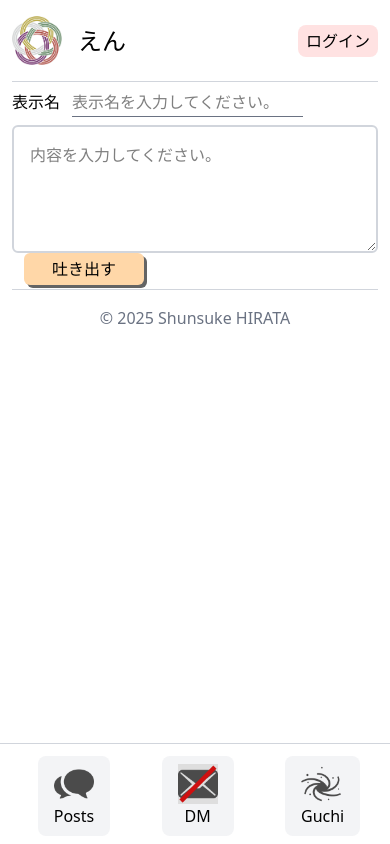
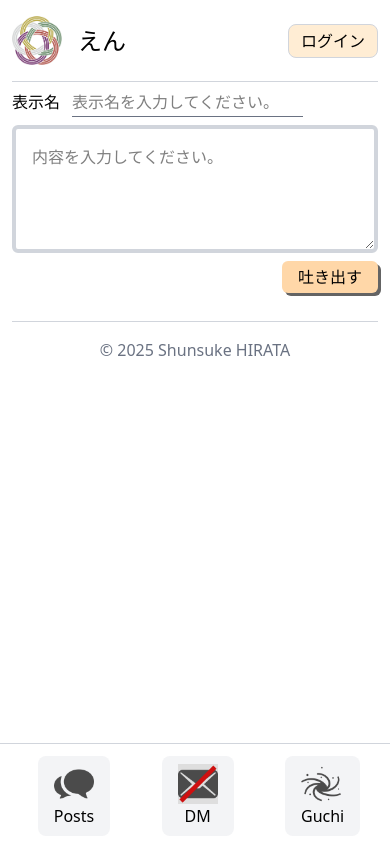
Before and after one commit to Shunsuke0205/message-board-site-on-vercel, a Next.js app: page /complain in a window 390 px wide. Built offline with nearby package versions, Linux system fonts and the light colour scheme; no server answers; the database is empty.

Commit message:
fix: css. responsive style

```diff
--- a/src/app/Header.tsx
+++ b/src/app/Header.tsx
@@ -30,7 +30,7 @@ const Header = async () => {
         <div>
           <Link
             href={`/profile/${user.user.id}`}
-            className="border border-gray-300 px-3 py-1 bg-white cursor-pointer rounded-lg hover:bg-gray-100"
+            className="border border-gray-300 px-3 py-1 bg-orange-100 cursor-pointer rounded-lg hover:bg-orange-100"
           >
             マイページ
           </Link>
@@ -38,7 +38,7 @@ const Header = async () => {
         :
         <Link
           href="/login"
-          className="px-2 py-1 bg-red-100 cursor-pointer rounded-lg hover:bg-red-200"
+          className="border border-gray-300 px-3 py-1 bg-orange-100 cursor-pointer rounded-lg hover:bg-orange-200"
         >
           ログイン
         </Link>
--- a/src/app/complain/ComplainPostForm.tsx
+++ b/src/app/complain/ComplainPostForm.tsx
@@ -65,21 +65,36 @@ const ComplainPostForm = () => {
           value={name}
           onChange={(e) => setName(e.target.value)}
           placeholder="表示名を入力してください。"
-          className="ml-3 pb-[2px] border-b border-gray-500 focus:outline-none focus:border-b-2 focus:pb-[1px]"
+          className="
+            ml-3 pb-[2px]
+            border-b border-gray-500
+            focus:outline-none focus:border-b-2 focus:pb-[1px]"
         />
       </div>
-      <div className="mt-1 flex max-sm:flex-col sm:items-end">
+      <div className="mt-1 flex max-sm:flex-col md:flex-row sm:items-end">
+        <label htmlFor="body"></label>
         <textarea
           id="body"
           value={body}
           onChange={(e) => setBody(e.target.value)}
           placeholder="内容を入力してください。"
-          className="sm:w-120 h-32 mt-1 border-2 border-gray-300 p-4 rounded-md focus:outline-none"
+          className="
+            sm:w-120 md:w-140
+            h-32 mt-1 p-4
+            border-4 border-gray-300
+            rounded-md focus:outline-none"
         />
         <button
           type="submit"
           onClick={handleSubmit}
-          className="ml-3 mb-1 cursor-pointer bg-orange-200 hover:bg-orange-300 py-1 px-3 rounded-md active:translate-x-[2px] active:translate-y-[2px] [box-shadow:3px_3px_rgb(100_100_100)] active:[box-shadow:0px_0px_rgb(82_82_82)] transition duration-200 max-sm:w-30"
+          className="
+            mt-2 ml-3 mb-1 py-1 px-4
+            cursor-pointer
+            bg-orange-200 hover:bg-orange-300 [box-shadow:3px_3px_rgb(100_100_100)]
+            rounded-md
+            active:translate-x-[2px] active:translate-y-[2px] active:[box-shadow:0px_0px_rgb(82_82_82)]
+            transition duration-200
+            max-sm:self-end"
         >
           吐き出す
         </button>
--- a/src/app/complain/page.tsx
+++ b/src/app/complain/page.tsx
@@ -8,9 +8,11 @@ const Complain = () => {
       <Suspense fallback={<p>Loading form...</p>}>
         <ComplainPostForm />
       </Suspense>
-      <Suspense fallback={<p>Loading posts...</p>}>
-        <ComplainCardList />
-      </Suspense>
+      <div className="mt-6">
+        <Suspense fallback={<p>Loading posts...</p>}>
+          <ComplainCardList />
+        </Suspense>
+      </div>
     </div>
   )
 }
--- a/src/app/layout.tsx
+++ b/src/app/layout.tsx
@@ -18,7 +18,7 @@ export default async function RootLayout({
 
   return (
     <html lang="ja">
-      <body className="max-sm:mx-3 md:max-w-screen-md md:mx-auto">
+      <body className="mx-3 md:max-w-screen-md md:mx-auto">
         <Header />
         <main>
           {children}
--- a/src/app/posts/PostForm.tsx
+++ b/src/app/posts/PostForm.tsx
@@ -57,18 +57,29 @@ const PostForm = () => {
 
   return (
     <form>
-      <div className="mt-1 flex items-end">
+      <div className="mt-1 flex max-sm:flex-col md:flex-row sm:items-end">
         <textarea
           id="body"
           value={body}
           onChange={(e) => setBody(e.target.value)}
           placeholder="内容を入力してください。"
-          className="w-120 h-32 mt-1 border-2 border-gray-300 p-4 rounded-md focus:outline-none"
+          className="
+            sm:w-120 md:w-140
+            h-32 mt-1 p-4
+            border-4 border-gray-300
+            rounded-md focus:outline-none"
         />
         <button
           type="submit"
           onClick={handleSubmit}
-          className="ml-3 mb-1 cursor-pointer bg-orange-200 hover:bg-orange-300 py-1 px-3 rounded-md active:translate-x-[2px] active:translate-y-[2px] [box-shadow:3px_3px_rgb(100_100_100)] active:[box-shadow:0px_0px_rgb(82_82_82)] transition duration-200"
+          className="
+            mt-2 ml-3 mb-1 py-1 px-4
+            cursor-pointer
+            bg-orange-200 hover:bg-orange-300 [box-shadow:3px_3px_rgb(100_100_100)]
+            rounded-md
+            active:translate-x-[2px] active:translate-y-[2px] active:[box-shadow:0px_0px_rgb(82_82_82)]
+            transition duration-200
+            max-sm:self-end"
         >
           投稿する
         </button>
--- a/src/app/posts/[id]/replyForm.tsx
+++ b/src/app/posts/[id]/replyForm.tsx
@@ -56,18 +56,32 @@ const ReplyForm = ({ postId }: { postId: string }) => {
 
   return (
     <form>
-      <div className="mt-1 flex items-end">
+      <div className="mt-1 flex max-sm:flex-col md:flex-row sm:items-end">
         <textarea
           id="body"
           value={body}
           onChange={(e) => setBody(e.target.value)}
           placeholder="贈る内容を入力してください。"
-          className="w-120 h-32 mt-1 border-2 border-gray-300 p-4 rounded-md focus:outline-none"
+          // className="w-120 h-32 mt-1 border-2 border-gray-300 p-4 rounded-md focus:outline-none"
+          className="
+            sm:w-115 md:w-140
+            h-32 mt-1 p-4
+            border-4 border-gray-300
+            rounded-md focus:outline-none"
         />
         <button
           type="submit"
           onClick={handleSubmit}
-          className="ml-3 mb-1 cursor-pointer bg-orange-200 hover:bg-orange-300 py-1 px-3 rounded-md active:translate-x-[2px] active:translate-y-[2px] [box-shadow:3px_3px_rgb(100_100_100)] active:[box-shadow:0px_0px_rgb(82_82_82)] transition duration-200"
+          // className="ml-3 mb-1 cursor-pointer bg-orange-200 hover:bg-orange-300 py-1 px-3 rounded-md active:translate-x-[2px] active:translate-y-[2px] [box-shadow:3px_3px_rgb(100_100_100)] active:[box-shadow:0px_0px_rgb(82_82_82)] transition duration-200"
+
+          className="
+            mt-2 ml-3 mb-1 py-1 px-4
+            cursor-pointer
+            bg-orange-200 hover:bg-orange-300 [box-shadow:3px_3px_rgb(100_100_100)]
+            rounded-md
+            active:translate-x-[2px] active:translate-y-[2px] active:[box-shadow:0px_0px_rgb(82_82_82)]
+            transition duration-200
+            max-sm:self-end"
         >
           コメントを贈る
         </button>
--- a/src/component/LogoutButton.tsx
+++ b/src/component/LogoutButton.tsx
@@ -33,7 +33,7 @@ const LogoutButton = () => {
       <div>
         <button
           onClick={logout}
-          className="px-2 py-1 bg-red-100 cursor-pointer rounded-lg hover:bg-red-200"
+          className="px-3 py-1 bg-white cursor-pointer rounded-lg hover:bg-gray-200 border border-gray-300"
         >
           ログアウト
         </button>
```
